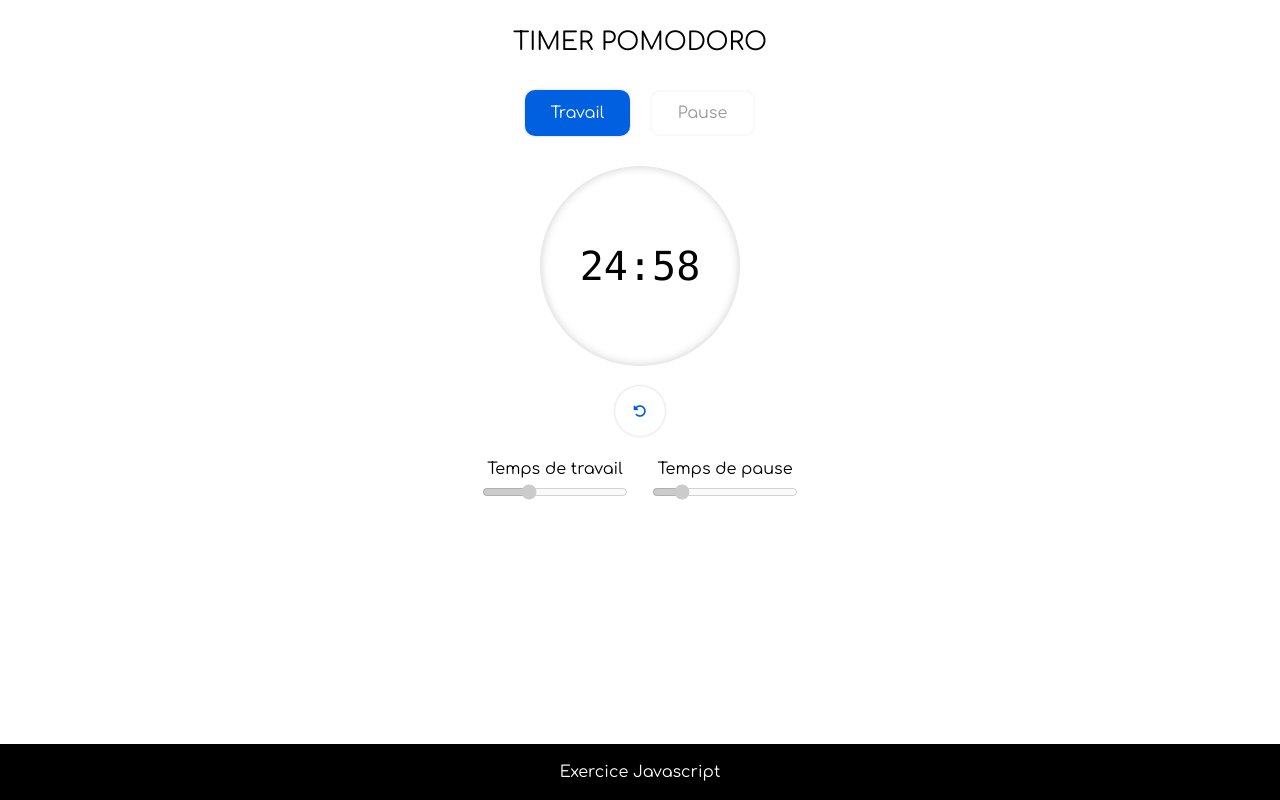
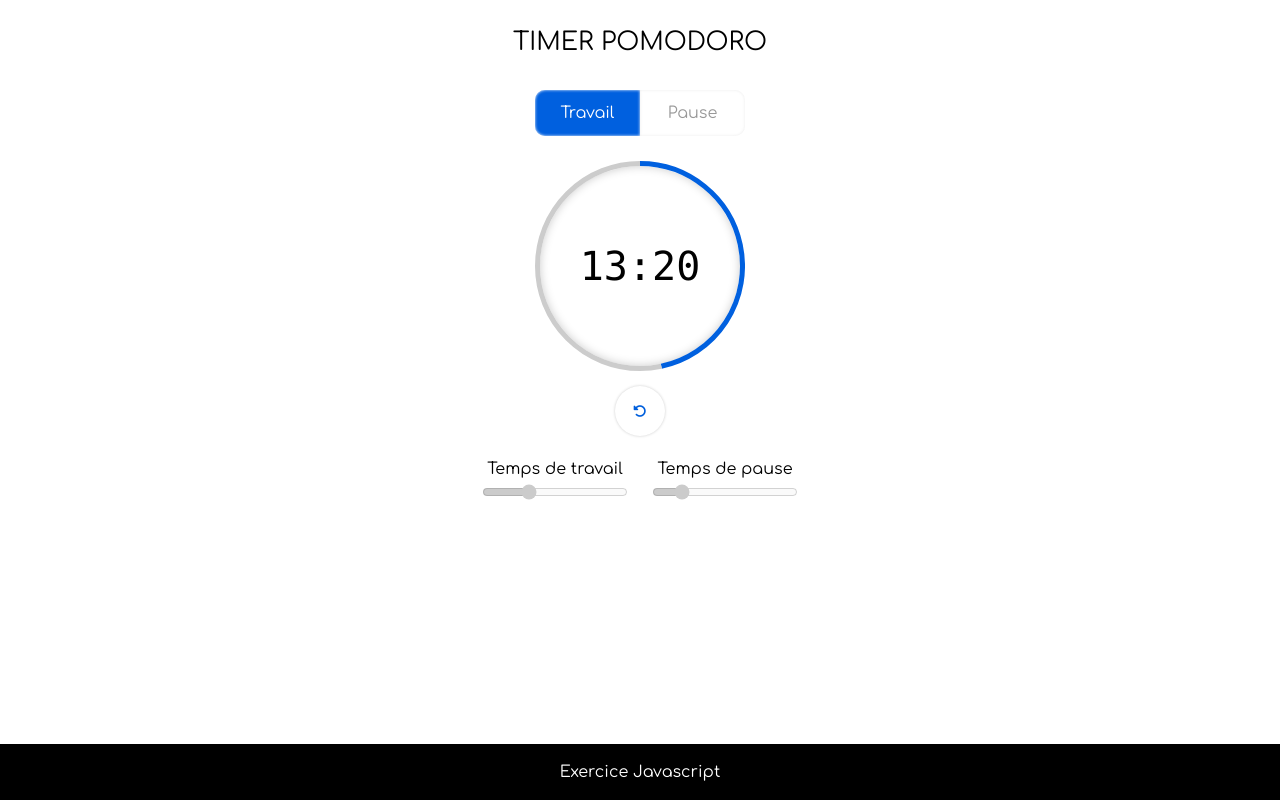
Before and after one commit to tomleblais/Pomodoro-Timer, a plain HTML site: page index.html in a window 1280 px wide. Both pictures are taken after a click on the button 640 px from the left and 411 px from the top of the page. Drawn offline with Linux system fonts and the light colour scheme.

Commit message:
progress bar added

```diff
--- a/css/styles.css
+++ b/css/styles.css
@@ -34,22 +34,31 @@ div#state-container div.state {
     display: inline-block;
     width: 75px;
     padding: 15px;
-    margin: 10px;
+    margin: 10px 0;
 
     text-align: center;
     opacity: .4;
 
-    border-radius: 10px;
     box-shadow: 0 0 3px #ccc inset;
 
     user-select: none;
+}
+
+div#state-container div.state#work-state {
+    border-top-left-radius: 10px;
+    border-bottom-left-radius: 10px;
+}
+
+div#state-container div.state#break-state {
+    border-top-right-radius: 10px;
+    border-bottom-right-radius: 10px;
 }
 
 div#state-container div.state.selected {
     opacity: 1;
     background-color: #0060df;
     color: #fff;
-    box-shadow: 0 0 3px #ccc;
+    box-shadow: 0 0 3px #fff inset;
 }
 
 div#timer-container {
@@ -68,6 +77,15 @@ div#timer-container {
     box-shadow: 0 0 10px #ccc inset;
 
     user-select: none;
+    z-index: 200;
+}
+
+div#timer-container canvas#timer-canvas {
+    position: relative;
+    top: -205px;
+    left: -5px;
+    background-color: transparent;
+    z-index: 100;
 }
 
 button#start-reset-button {
--- a/index.html
+++ b/index.html
@@ -26,6 +26,7 @@
 
             <div id="timer-container">
                 <span id="minutes">25</span>:<span id="seconds">00</span>
+                <canvas id="timer-canvas" width="210" height="210"></canvas>
             </div>
 
             <button id="start-reset-button"><i class="fa-solid fa-play" style="color: #005fdc;"></i></button>
--- a/js/script.js
+++ b/js/script.js
@@ -31,6 +31,9 @@ let intervalID;
 const startAndResetButton = document.getElementById("start-reset-button")
 const timerContainer = document.getElementById("timer-container")
 
+const minutesSpan = document.getElementById("minutes")
+const secondsSpan = document.getElementById("seconds")
+
 const workState = document.getElementById("work-state")
 const breakState = document.getElementById("break-state")
 
@@ -39,15 +42,22 @@ const breakDurationConfigInput = document.getElementById("break-duration-config-
 
 const durationConfigContainer = document.getElementById("duration-config-container")
 
+window.addEventListener("load", e => {
+    refreshCanvas(0)
+})
+
 workDurationConfigInput.addEventListener("change", e => {
     workDuration = workDurationConfigInput.value * 60
     resetTimer()
     showTimer()
+    refreshCanvas(1)
 })
+
 breakDurationConfigInput.addEventListener("change", e => {
     breakDuration = breakDurationConfigInput.value * 60
     resetTimer()
     showTimer()
+    refreshCanvas(1)
 })
 
 startAndResetButton.addEventListener("click", e => {
@@ -65,7 +75,8 @@ startAndResetButton.addEventListener("click", e => {
  */
 function startTimer() {
     hideConfig()
-    intervalID = setInterval(() => {
+    refreshCanvas(1)
+    intervalID = setInterval(function () {
         // Décompte du temps restant
         if (workCountdown > 0) {
             workCountdown--
@@ -75,39 +86,21 @@ function startTimer() {
             if (breakCountdown > 0) {
                 breakCountdown--
             } else {
+                currentState = "WORK"
+
                 workCountdown = workDuration
                 breakCountdown = breakDuration
-                currentState = "WORK"
             }
         }
-        // Affichage du timer et de l'état
+        // Affichage du timer
         showTimer()
+        // Affichage de l'état
         showState()
-    }, 1000)
-}
-
-/**
- * Affiche le timer
- */
-function showTimer() {
-    if (currentState == "WORK") {
-        timerContainer.innerHTML = getCountdownHTML(workCountdown)
-    } else if (currentState == "BREAK") {
-        timerContainer.innerHTML = getCountdownHTML(breakCountdown)
-    }
-}
-
-/**
- * Met à jour l'affichage de l'état
- */
-function showState() {
-    if (currentState == "WORK") {
-        workState.classList.add("selected")
-        breakState.classList.remove("selected")
-    } else if (currentState == "BREAK") {
-        workState.classList.remove("selected")
-        breakState.classList.add("selected")
-    }
+        // Affichage du tournant
+        let percent = currentState == "WORK" ? workCountdown / workDuration : breakCountdown / breakDuration
+        console.log(percent);
+        refreshCanvas(percent)
+    }, 1)
 }
 
 /**
@@ -126,21 +119,90 @@ function resetTimer() {
     showTimer()
     showState()
     showConfig()
+    refreshCanvas(1)
 }
 
 /**
- * Renvoie le code HTML du timer à partir d'un décompte
- * @param {number} countdown Temps restant
- * @returns Temps restant en format `mm:ss`
+ * Affiche le timer
  */
-function getCountdownHTML(countdown) {
+function showTimer() {
+    if (currentState == "WORK") {
+        updateCountdown(workCountdown)
+    } else if (currentState == "BREAK") {
+        updateCountdown(breakCountdown)
+    }
+}
+
+/**
+ * Met à jour l'affichage de l'état
+ */
+function showState() {
+    if (currentState == "WORK") {
+        workState.classList.add("selected")
+        breakState.classList.remove("selected")
+    } else if (currentState == "BREAK") {
+        workState.classList.remove("selected")
+        breakState.classList.add("selected")
+    }
+}
+
+/** Arc entourant le timer **/
+const canvas = document.getElementById("timer-canvas")
+const context = canvas.getContext("2d")
+
+const centerX = canvas.width / 2
+const centerY = canvas.height / 2
+const radius = 102.5
+
+/**
+ * Dessine un arc autour du timer en fonction du temps écoulé
+ * @param {number} percent Pourcentage de temps écoulé
+ */
+function drawCanvas(percent) {
+    let startAngle = (-1 / 2) * Math.PI
+    let endAngle = startAngle + ((1 - percent) * 2) * Math.PI
+    let counterClockwise = true
+
+    // bar bleue
+    context.beginPath()
+    context.arc(centerX, centerY, radius, endAngle, startAngle, counterClockwise)
+    context.lineWidth = 5
+    context.strokeStyle = "#0060df"
+    context.stroke()
+    // bar grise
+    context.beginPath()
+    context.arc(centerX, centerY, radius, startAngle, endAngle, counterClockwise)
+    context.lineWidth = 5
+    context.strokeStyle = "#cccccc"
+    context.stroke()
+}
+
+/**
+ * Efface le canvas
+ */
+function clearCanvas() {
+    context.clearRect(0, 0, canvas.width, canvas.height)
+}
+
+/**
+ * Met à jour le canvas
+ * @param {number} percent Pourcentage de temps écoulé
+ */
+function refreshCanvas(percent) {
+    clearCanvas()
+    drawCanvas(percent)
+}
+
+/**
+ * Met à jour le compteur dans le HTML à partir d'un temps écoulé
+ * @param {number} countdown Temps écoulé (en ms)
+ */
+function updateCountdown(countdown) {
     let minutes = Math.trunc(countdown / 60)
     let seconds = Math.trunc(countdown % 60)
 
-    let minutesString = `<span id="minutes">${minutes.toString().padStart(2, "0")}</span>`
-    let secondsString = `<span id="seconds">${seconds.toString().padStart(2, "0")}</span>`
-
-    return `${minutesString}:${secondsString}`
+    minutesSpan.textContent = minutes.toString().padStart(2, "0")
+    secondsSpan.textContent = seconds.toString().padStart(2, "0")
 }
 
 /**
```
